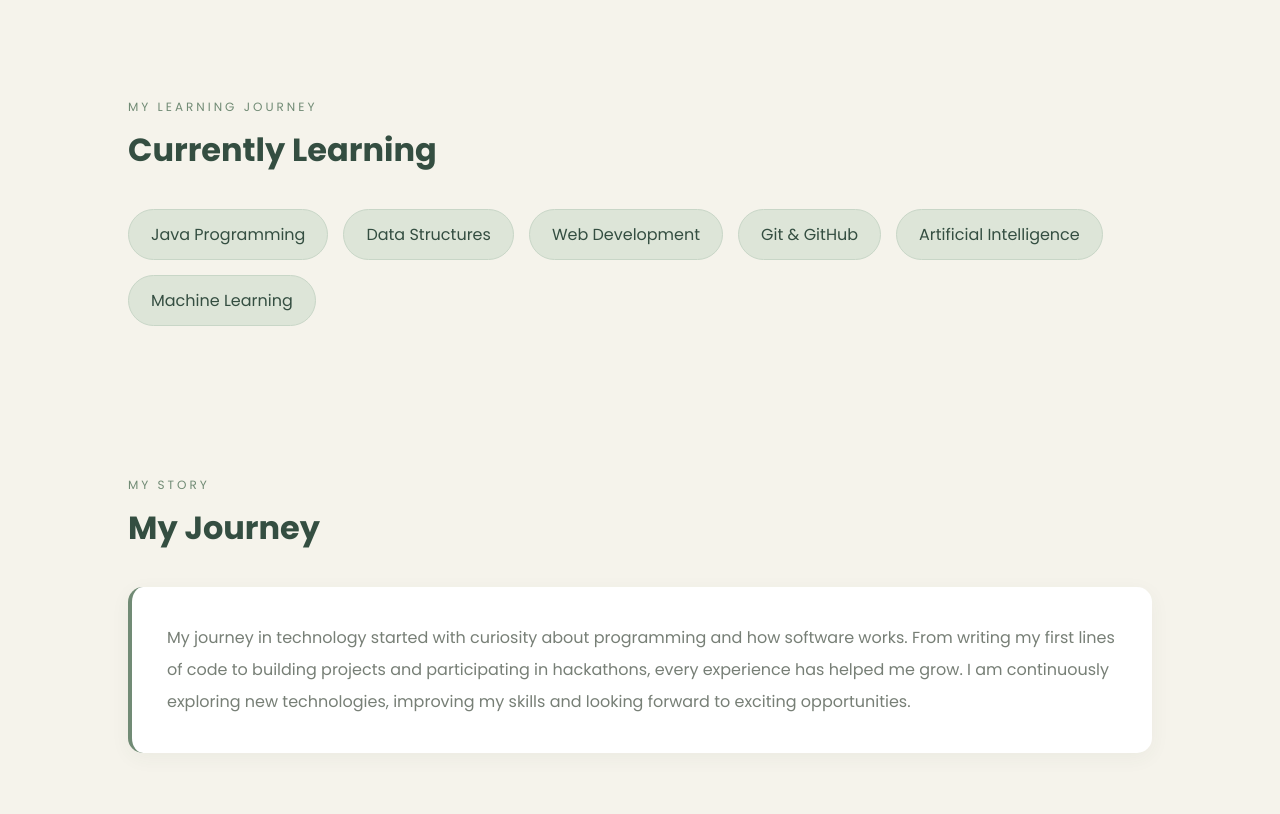
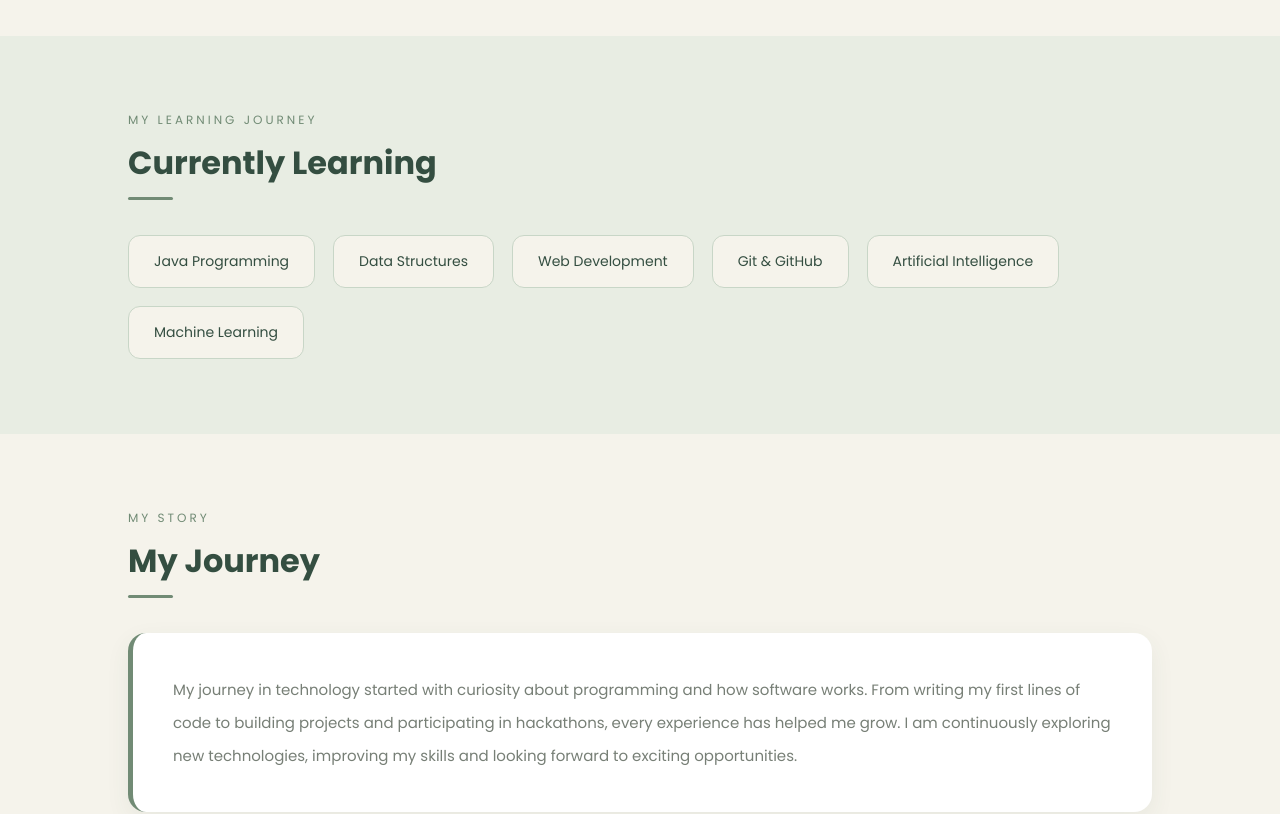
Before and after one commit to hampp108/My_Portfolio, a plain HTML site: page index.html in a window 1280 px wide. Shown: the part 1200-2014 px from the top of the page. Drawn offline with Linux system fonts and the light colour scheme.

Commit message:
Add styles for journey and learning sections

```diff
--- a/style.css
+++ b/style.css
@@ -361,7 +361,45 @@ footer p {
 .copyright {
     margin-top: 20px;
 }
+/* MY JOURNEY SECTION */
 
+#journey {
+    background: #F5F3EB;
+}
+
+#journey .about-box {
+    background: white;
+    padding: 40px;
+    border-radius: 18px;
+    border-left: 5px solid #718B75;
+    box-shadow: 0 8px 25px rgba(52, 78, 65, 0.07);
+    transition: 0.3s;
+}
+
+#journey .about-box:hover {
+    transform: translateY(-5px);
+    box-shadow: 0 12px 30px rgba(52, 78, 65, 0.12);
+}
+
+#journey .about-box p {
+    color: #777F76;
+    font-size: 15px;
+    line-height: 2.2;
+}
+section h2 {
+    position: relative;
+    display: inline-block;
+}
+
+section h2::after {
+    content: "";
+    display: block;
+    width: 45px;
+    height: 3px;
+    background: #718B75;
+    margin-top: 10px;
+    border-radius: 10px;
+}
 
 /* RESPONSIVE DESIGN */
 
@@ -375,6 +413,39 @@ footer p {
         font-size: 34px;
     }
 
+}
+/* CURRENTLY LEARNING SECTION */
+
+#learning {
+    background: #E8EDE3;
+}
+
+#learning h2 {
+    color: #344E41;
+}
+
+#learning .skills-container {
+    display: flex;
+    flex-wrap: wrap;
+    gap: 18px;
+}
+
+#learning .skill {
+    background: #F5F3EB;
+    color: #344E41;
+    padding: 15px 25px;
+    border-radius: 12px;
+    border: 1px solid #C8D6C7;
+    font-size: 14px;
+    transition: all 0.3s ease;
+    cursor: pointer;
+}
+
+#learning .skill:hover {
+    background: #718B75;
+    color: white;
+    transform: translateY(-6px);
+    box-shadow: 0 8px 18px rgba(52, 78, 65, 0.15);
 }
 
 @media (max-width: 650px) {
```
